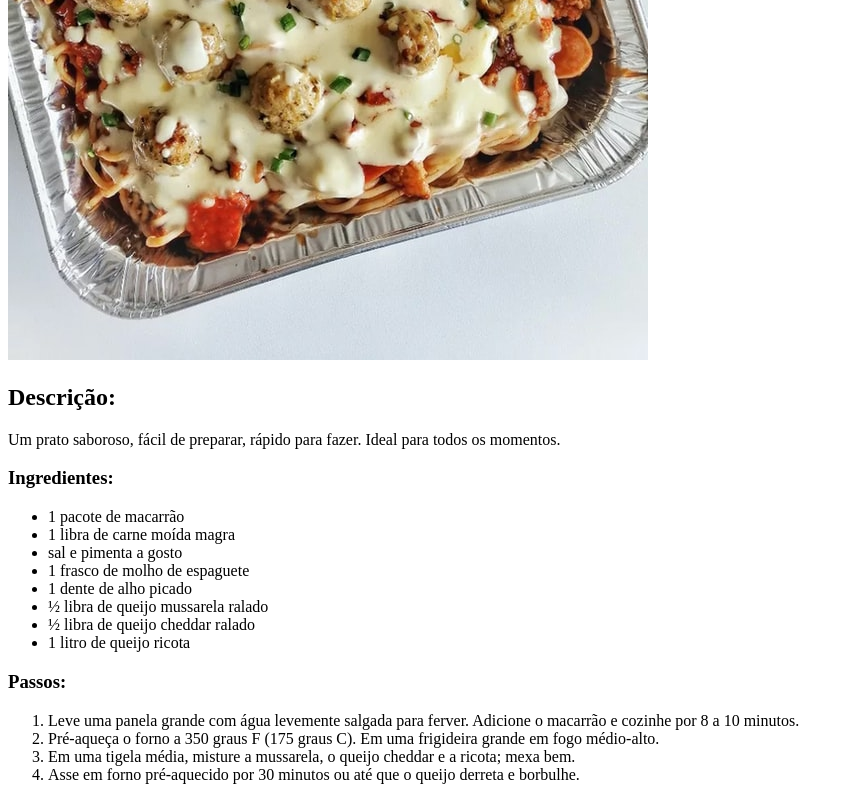
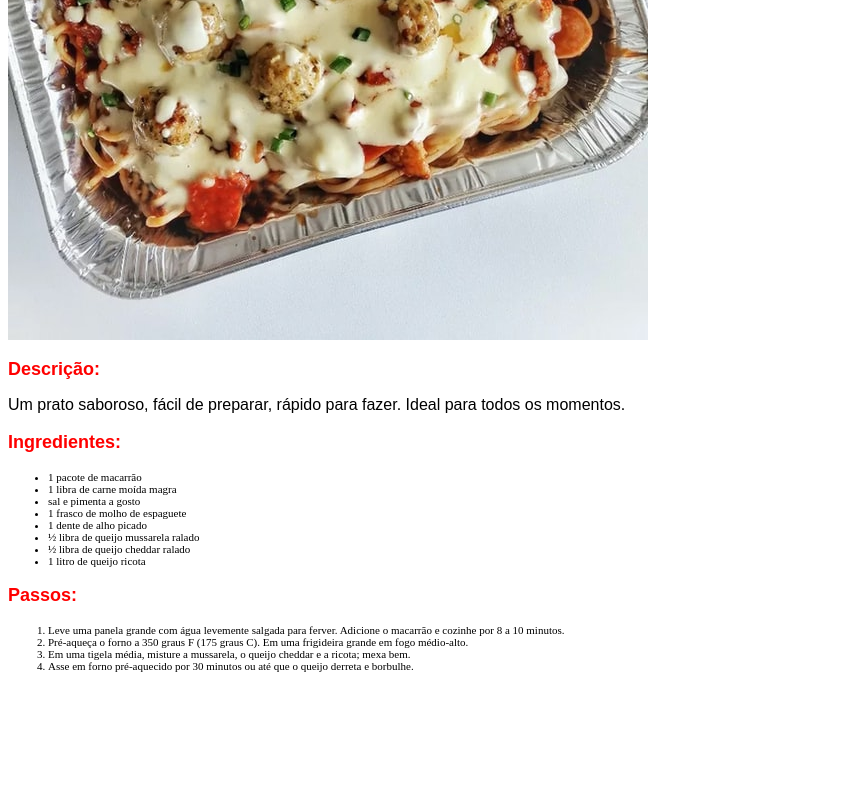
Before and after one commit to machadofguilherme/odin-receitas, a plain HTML site: page receitas/lasanha.html in a window 1280 px wide. Shown: the part 680-1480 px from the top of the page, without its empty margins (0-850 px from the left). After the commit the page ends 1368 px from the top, so only its background shows below. Drawn offline with Linux system fonts and the light colour scheme.

Commit message:
Mais um exercício.

```diff
--- /dev/null
+++ b/css/estilo.css
@@ -0,0 +1,30 @@
+.title {
+    font-size: 24px;
+    font-weight: bold;
+    color: red;
+    font-family: Arial, Helvetica, sans-serif;
+}
+
+.title-extra {
+    font-size: 18px;
+}
+
+.title-link {
+    text-decoration: none;
+    font-size: 16px;
+    color: orange;
+    font-weight: bold;
+    font-family: Arial, Helvetica, sans-serif;
+}
+
+
+
+p {
+    font-family: Arial, Helvetica, sans-serif;
+    text-align: justify;
+}
+
+li {
+    font-size: 11px;
+    font-weight: 300;
+}
--- a/receitas/lasanha.html
+++ b/receitas/lasanha.html
@@ -5,17 +5,18 @@
   <meta http-equiv="X-UA-Compatible" content="IE=edge">
   <meta name="viewport" content="width=device-width, initial-scale=1.0">
   <title>Lasanha | Receitas Odin</title>
+  <link rel="stylesheet" href="../css/estilo.css">
 </head>
 <body>
-  <h1>Lasanha</h1>
+  <h1 class="title">Lasanha</h1>
 
   <img src="../imagens/lasanha.jpg" alt="Vasilha com lasanha cremosa em seu interior.">
 
-  <h2>Descrição:</h2>
+  <h2 class="title title-extra">Descrição:</h2>
 
   <p>Um prato saboroso, fácil de preparar, rápido para fazer. Ideal para todos os momentos.</p>
 
-  <h3>Ingredientes:</h3>
+  <h3 class="title title-extra">Ingredientes:</h3>
 
   <ul>
     <li>1 pacote de macarrão</li>
@@ -28,7 +29,7 @@
     <li>1 litro de queijo ricota</li>
   </ul>
 
-  <h3>Passos:</h3>
+  <h3 class="title title-extra">Passos:</h3>
 
   <ol>
     <li>Leve uma panela grande com água levemente salgada para ferver. Adicione o macarrão e cozinhe por 8 a 10 minutos.</li>
```
Also changed, not shown: index.html (+3 -2 lines).
